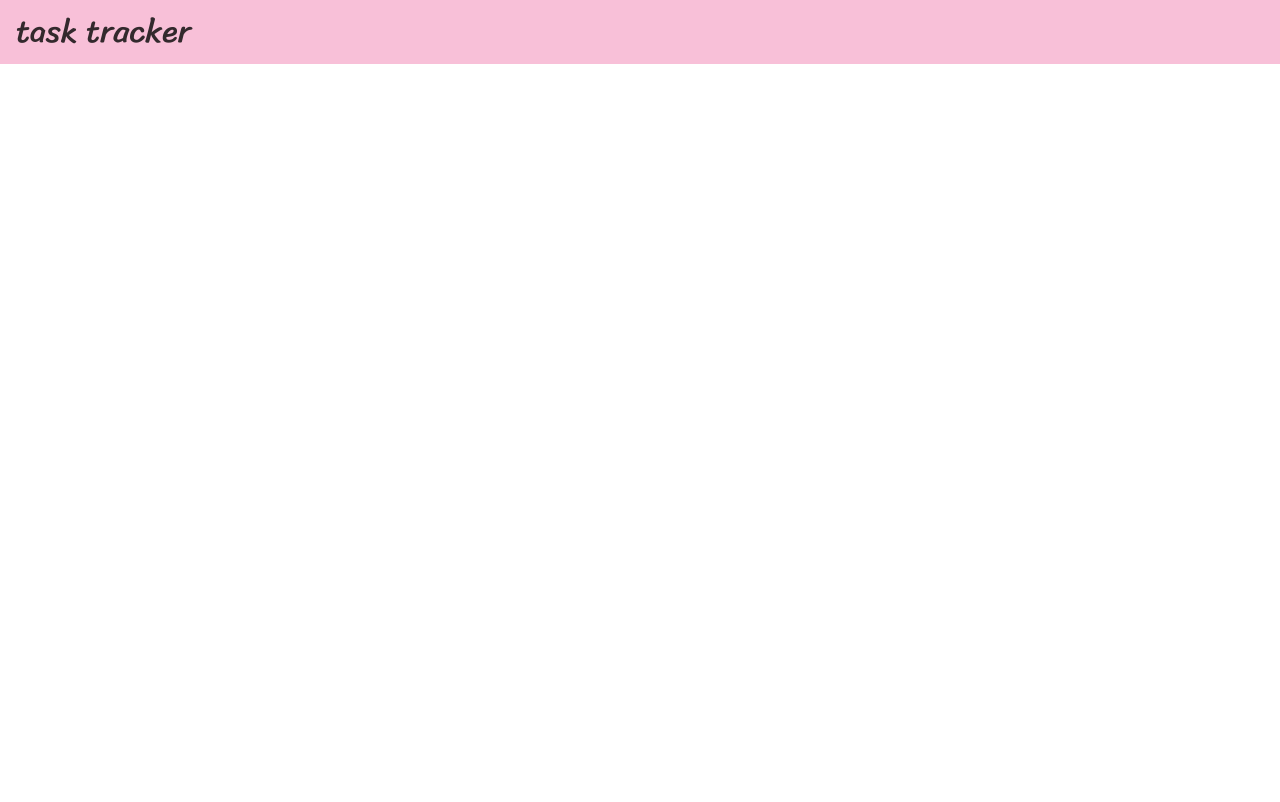
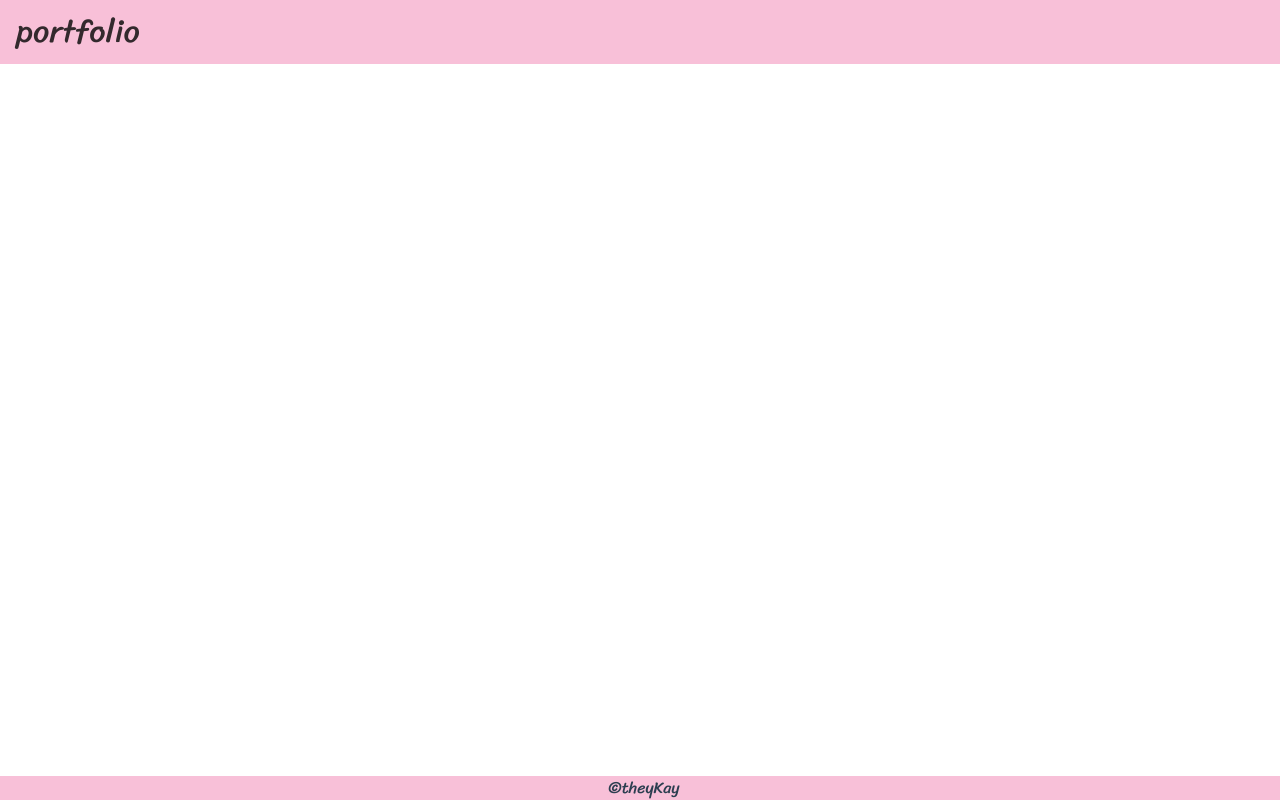
Before and after one commit to theykay/design, a Vue app: page / in a window 1280 px wide. Built offline with nearby package versions, Linux system fonts and the light colour scheme.

Commit message:
added footer, license, updated readme

```diff
--- a/src/App.vue
+++ b/src/App.vue
@@ -1,15 +1,17 @@
 <template>
 <!-- dynamically update header title depending on page location -->
-  <Header title="task tracker"/>
+  <Header />
+  <Footer />
 </template>
 
 <script>
-import { Header } from './components';
+import { Header, Footer } from './components';
 
 export default {
   name: 'App',
   components: {
-    Header
+    Header,
+    Footer
   }
 }
 </script>
@@ -23,5 +25,6 @@ export default {
   color: #2c3e50;
   padding: 0;
   margin: 0;
+  font-family: styles.$fontFancy;
 }
 </style>
--- /dev/null
+++ b/src/components/Footer.vue
@@ -0,0 +1,22 @@
+<template>
+  <footer>
+    <p>&copy;theyKay</p>
+  </footer>
+</template>
+
+<script>
+export default {
+  name: 'Footer',
+}
+</script>
+
+<style scoped lang="scss">
+  footer {
+    position: absolute;
+    bottom: 0;
+    background: styles.$empink;
+    width: 100%;
+    padding: 0.25rem;
+    font-size: 1rem;
+  }
+</style>
--- a/src/components/Header.vue
+++ b/src/components/Header.vue
@@ -10,7 +10,7 @@ export default {
   props: {
     title: {
       type: String,
-      default: 'hello world',
+      default: 'portfolio',
     }
   }
 };
@@ -24,7 +24,6 @@ export default {
     margin-bottom: 20px;
     padding: 1rem;
     font-size: 2rem;
-    font-family: styles.$fontFancy;
     background: styles.$empink;
     color: styles.$darkpink;
   }
--- a/src/components/index.js
+++ b/src/components/index.js
@@ -1 +1,2 @@
 export { default as Header } from './Header';
+export { default as Footer } from './Footer';
--- a/src/styles/partials/_fonts.scss
+++ b/src/styles/partials/_fonts.scss
@@ -1,3 +1,3 @@
 @import url('https://fonts.googleapis.com/css2?family=Sriracha&display=swap');
 
-$fontFancy: 'Sriracha';
+$fontFancy: 'Sriracha', sans-serif;
```
Also changed, not shown: 2 other files (tests, documents, lock files or other folders).
